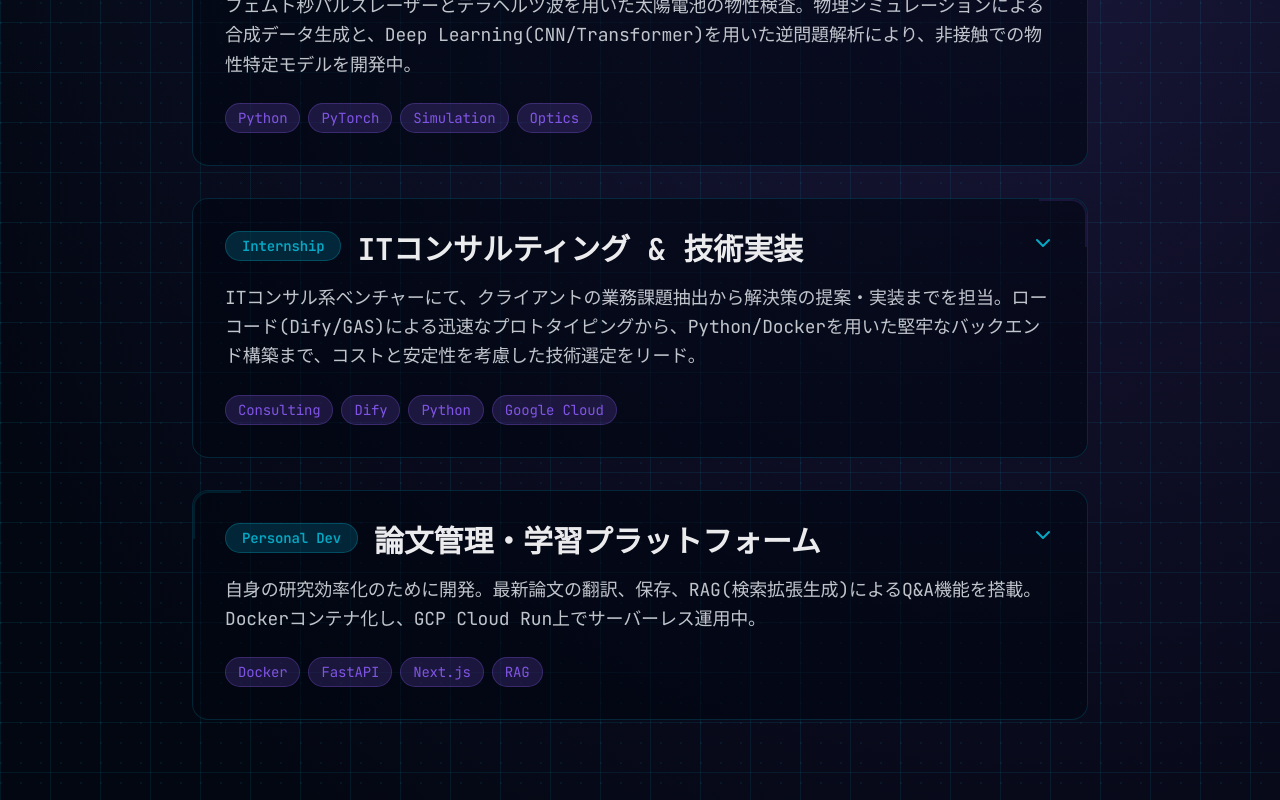
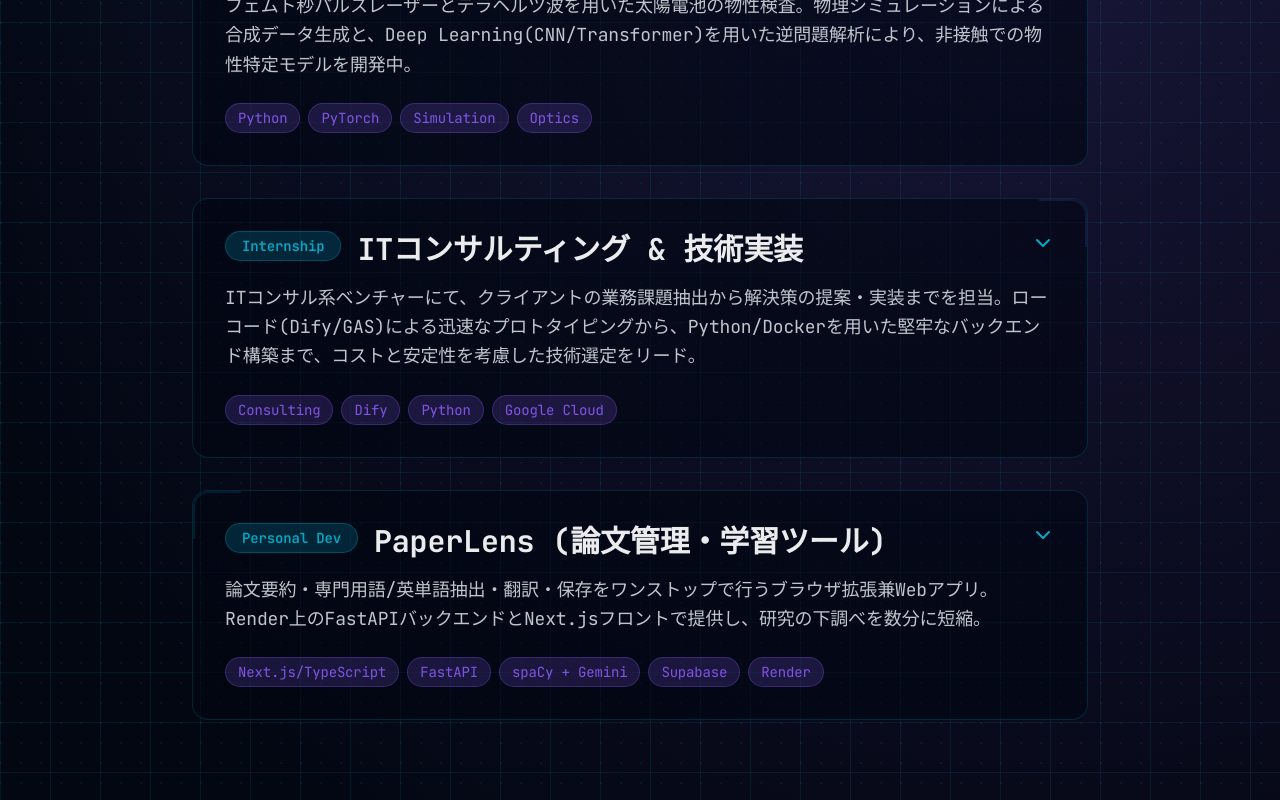
Before and after one commit to youtaichilai4-maker/portfolio, a Next.js app: page / in a window 1280 px wide. Shown: the part 2078-2878 px from the top of the page. Built offline with nearby package versions, Linux system fonts and the light colour scheme.

Commit message:
paperlens改善

```diff
--- a/app/data.ts
+++ b/app/data.ts
@@ -51,14 +51,14 @@ export const EXPERIENCES = [
     },
     {
         type: "Personal Dev",
-        title: "論文管理・学習プラットフォーム",
-        desc: "自身の研究効率化のために開発。最新論文の翻訳、保存、RAG(検索拡張生成)によるQ&A機能を搭載。Dockerコンテナ化し、GCP Cloud Run上でサーバーレス運用中。",
-        tech: ["Docker", "FastAPI", "Next.js", "RAG"],
-        details: "研究効率化を目的として、論文管理と学習支援のためのプラットフォームを開発。最新論文の自動取得、多言語翻訳、ベクトルデータベースを用いたRAG（Retrieval-Augmented Generation）によるQ&A機能を実装。FastAPIでバックエンドAPIを構築し、Next.jsでフロントエンドを実装。Dockerコンテナ化により、GCP Cloud Run上でサーバーレス運用し、コスト効率的な運用を実現しています。",
+        title: "PaperLens (論文管理・学習ツール)",
+        desc: "論文要約・専門用語/英単語抽出・翻訳・保存をワンストップで行うブラウザ拡張兼Webアプリ。Render上のFastAPIバックエンドとNext.jsフロントで提供し、研究の下調べを数分に短縮。",
+        tech: ["Next.js/TypeScript", "FastAPI", "spaCy + Gemini", "Supabase", "Render"],
+        details: "論文読みのペインを解消するためにPaperLensへリブランディング。spaCyで全文を約0.5秒でスキャンし重要語句を抽出、Gemini 1.5 Flashで要約と厳選、選択テキストを即座に翻訳・解説。抽出した専門用語・英単語・要約はSupabaseに保存し、Render上のFastAPIで提供。BYOKモデルでAPIキーはブラウザ内にのみ保持。紹介サイト: https://paper-lens-intro.vercel.app/",
         achievements: [
-            "RAG機能により、論文内容に関する質問に高精度で回答可能に",
-            "Dockerコンテナ化により、環境依存性の問題を解消",
-            "GCP Cloud Runのサーバーレス運用で、月額コストを最小限に抑制"
+            "専門用語・英単語抽出/要約/翻訳/保存をブラウザサイドバーで一貫提供し、読解時間を大幅短縮",
+            "spaCy×Geminiのハイブリッドで精度と速度を両立（全文0.5秒スキャンを確認）",
+            "Render上のFastAPI＋Supabase構成でBYOKを維持しつつ安定運用"
         ]
     }
 ];
```
Also changed, not shown: app/components/ElectricBackground.tsx (line endings or trailing spaces), app/simple/page.tsx (line endings or trailing spaces), app/test/page.tsx (line endings or trailing spaces), next.config.mjs (line endings or trailing spaces), postcss.config.mjs (line endings or trailing spaces), tsconfig.json (line endings or trailing spaces), 2 other files (tests, documents, lock files or other folders).
